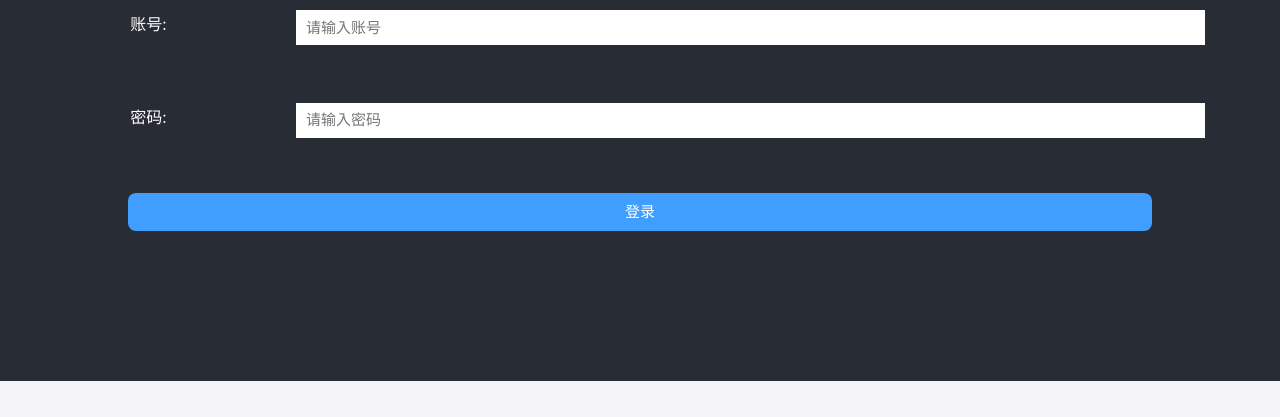
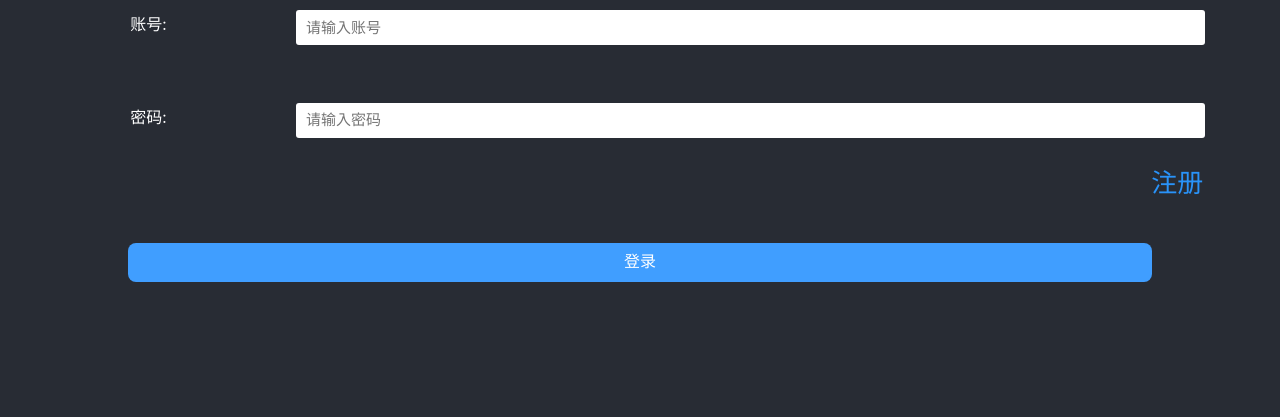
Before and after one commit to 844388470/react-moblie-project, a React app: page /login in a window 1280 px wide. Shown: the part 422-839 px from the top of the page. Before the commit the page ends 803 px from the top, so only its background shows below. Built offline with nearby package versions, Linux system fonts and the light colour scheme; some packages are replaced by stand-ins of ours; a script that the page names is missing.

Commit message:
Modify:项目复制

```diff
--- a/config/webpack.config.dev.js
+++ b/config/webpack.config.dev.js
@@ -150,6 +150,7 @@ module.exports = {
       // Support React Native Web
       // https://www.smashingmagazine.com/2016/08/a-glimpse-into-the-future-with-react-native-for-web/
       'react-native': 'react-native-web',
+      '@': path.join(__dirname, '..', 'src'),
     },
     plugins: [
       // Adds support for installing with Plug'n'Play, leading to faster installs and adding
--- a/config/webpack.config.prod.js
+++ b/config/webpack.config.prod.js
@@ -224,6 +224,7 @@ module.exports = {
       // Support React Native Web
       // https://www.smashingmagazine.com/2016/08/a-glimpse-into-the-future-with-react-native-for-web/
       'react-native': 'react-native-web',
+      '@': path.join(__dirname, '..', 'src'),
     },
     plugins: [
       // Adds support for installing with Plug'n'Play, leading to faster installs and adding
--- a/src/assets/scss/App.scss
+++ b/src/assets/scss/App.scss
@@ -1,3 +1,5 @@
+$color_blue:rgba(41,147,249,1);
+
 .App {
   touch-action: none;
   text-align: center;
@@ -43,14 +45,20 @@
 
 .login{
   &_button{
-    margin: 30px auto;
+    margin: 15px auto;
     width: 80%;
     padding: 10px;
     color: #fff;
     background-color:#409EFF;
     border-radius: 8px;
     border: 0;
-    font-size: 15px;
+    font-size: 16px;
+  }
+  .register{
+    width: 94%;
+    box-sizing: content-box;
+    margin-right: 6%;
+    color:$color_blue;
   }
 }
 
@@ -73,6 +81,7 @@
       height: 35px;
       padding:5px 5px 5px 10px;
       font-size:16px;
+      border-radius: 3px;
       box-sizing: border-box;
       border:0;
       &::-webkit-input-placeholder{
--- a/src/assets/scss/base.scss
+++ b/src/assets/scss/base.scss
@@ -1,6 +1,11 @@
+$color_blue:rgba(41,147,249,1);
 *{
     margin: 0;
     padding: 0;
+}
+a{
+    text-decoration:none;
+    color:$color_blue;
 }
 .tc {
     text-align: center
--- a/src/index.js
+++ b/src/index.js
@@ -3,6 +3,7 @@ import ReactDOM from 'react-dom';
 import {Provider} from 'react-redux';
 import {store} from './redux';
 import Route from './route';
+import './assets/scss/base.scss';
 import './assets/scss/index.scss';
 import 'antd-mobile/dist/antd-mobile.css';
 import * as serviceWorker from './serviceWorker';
--- a/src/views/App.js
+++ b/src/views/App.js
@@ -1,6 +1,7 @@
 import React, { Component } from 'react';
 import { Route,Redirect,Switch } from 'react-router-dom'
-import Login from '../views/login'
+import Login from '@/views/login/login'
+import Register from '@/views/login/register'
 // import HomePage from '../views/homePage'
 import Frame from '../views/frame'
 import Errors from '../views/errors'
@@ -14,6 +15,7 @@ class App extends Component {
             <Route path="/" exact render={ ()=><Redirect to="/frame" />} />
             <Route path="/frame" component={Frame} />
             <Route path="/login" exact component={Login}/>
+            <Route path="/register" exact component={Register}/>
             <Route path="/error" exact component={Errors}/>
             <Redirect to="/error" />
           </Switch>
--- a/src/views/frame.js
+++ b/src/views/frame.js
@@ -1,7 +1,7 @@
 import React, { Component } from 'react';
 import { connect } from 'react-redux';
 import { Route,Switch,Redirect } from 'react-router-dom'
-import Login from '../views/login'
+import Login from '../views/login/login'
 class Frame extends Component {
   render() {
     return (
--- /dev/null
+++ b/src/views/login/login.js
@@ -0,0 +1,49 @@
+import React, { Component } from 'react';
+import {Link} from 'react-router-dom';
+// import { } from 'antd-mobile';
+import logo from '@/assets/svg/logo.svg';
+
+class Login extends Component {
+  constructor(){
+    super()
+    this.state={
+      username:'',
+      password:''
+    }
+  }
+
+  userNameChange(e){
+    this.setState(() => ({
+      username: e
+    }));
+  }
+
+  render() {
+    return (
+      <header className="login App-header">
+        <img src={logo} className="App-logo" alt="logo" />
+        <div className="Q_list">
+          <div className="Q_list_left">
+            账号:
+          </div>
+          <div className="Q_list_right">
+            <input type="text" className="Q_list_right_input" onChange={(value) => this.userNameChange(value)} placeholder="请输入账号"/>
+          </div>
+        </div>
+        <div className="Q_list">
+          <div className="Q_list_left">
+            密码:
+          </div>
+          <div className="Q_list_right">
+            <input type="password" className="Q_list_right_input" onChange={(value) => this.userNameChange(value)} placeholder="请输入密码"/>
+          </div>
+        </div>
+        <p className="register tr"><Link to="/register">注册</Link></p>
+        <button className="login_button">登录</button>
+        <div className="App-link"></div>
+      </header>
+    );
+  }
+}
+
+export default Login;
--- a/src/views/login.js
+++ b/src/views/login/register.js
@@ -1,8 +1,6 @@
 import React, { Component } from 'react';
-// import { } from 'antd-mobile';
-import logo from '../assets/svg/logo.svg';
 
-class Login extends Component {
+class Register extends Component {
   constructor(){
     super()
     this.state={
@@ -19,8 +17,7 @@ class Login extends Component {
 
   render() {
     return (
-      <header className="login App-header">
-        <img src={logo} className="App-logo" alt="logo" />
+      <header className="register App-header">
         <div className="Q_list">
           <div className="Q_list_left">
             账号:
@@ -37,11 +34,11 @@ class Login extends Component {
             <input type="password" className="Q_list_right_input" onChange={(value) => this.userNameChange(value)} placeholder="请输入密码"/>
           </div>
         </div>
-        <button className="login_button">登录</button>
+        <button className="login_button">注册</button>
         <div className="App-link"></div>
       </header>
     );
   }
 }
 
-export default Login;
+export default Register;
```
